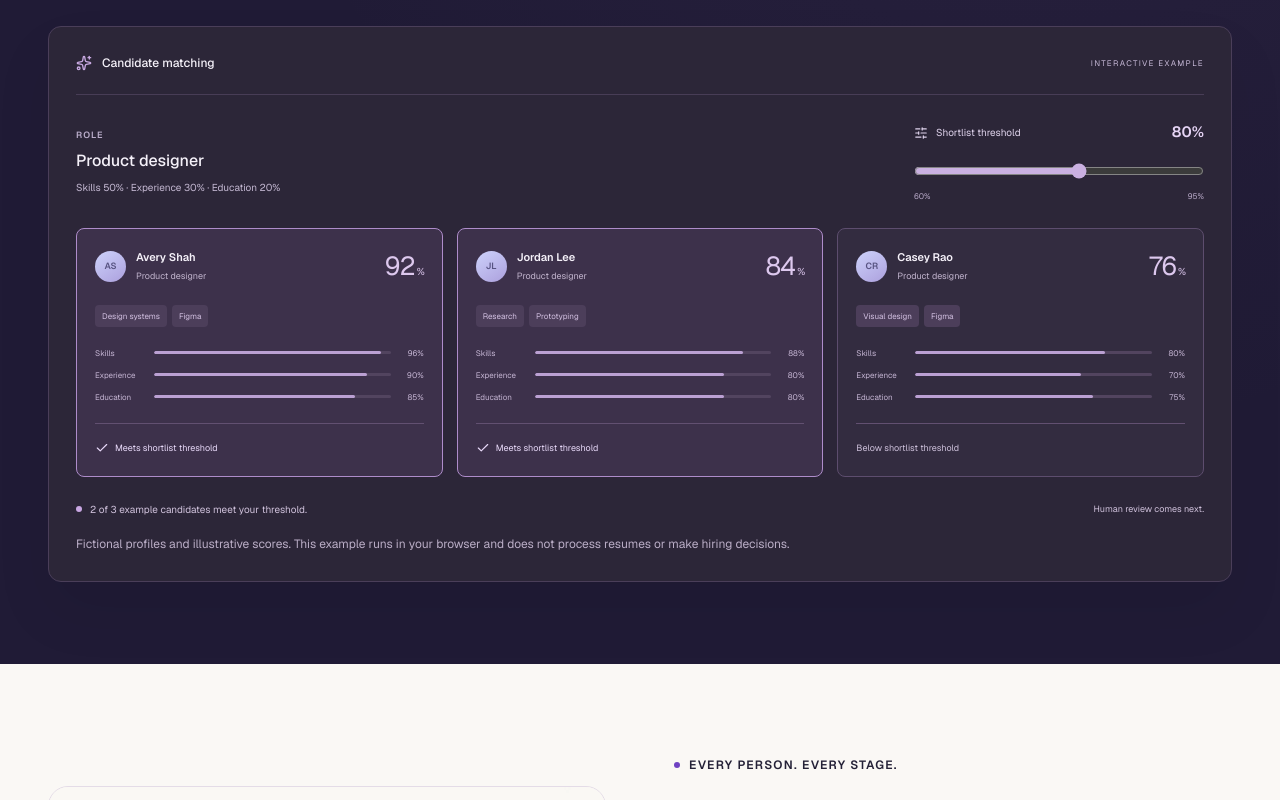
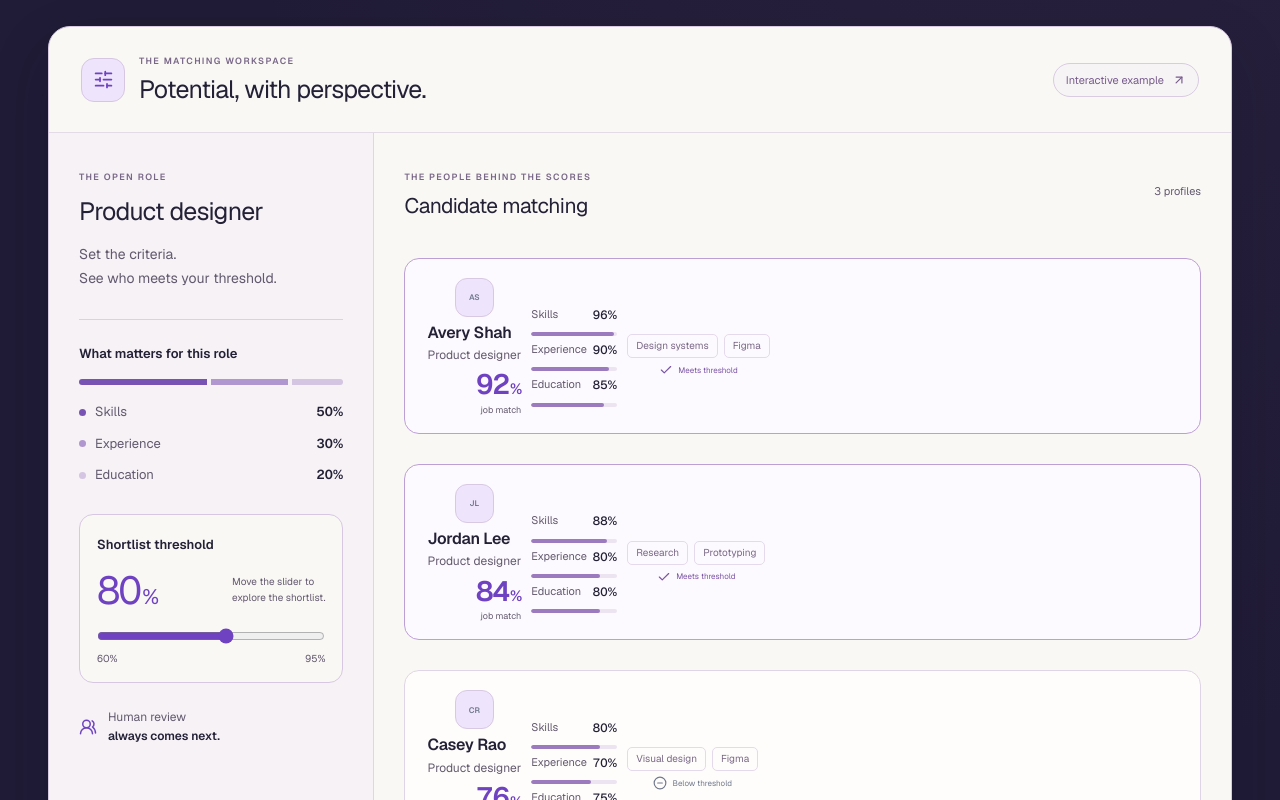
Before and after one commit to hitten04/wellgenz, a Next.js app: page / in a window 1280 px wide. Shown: the part 3620-4420 px from the top of the page. Built offline with nearby package versions, Linux system fonts and the light colour scheme.

Commit message:
Redesign candidate matching demo with criteria sidebar and readable evidence rows

```diff
--- a/src/app/home-refresh.css
+++ b/src/app/home-refresh.css
@@ -610,3 +610,90 @@
 .matching-paper-note strong{font-size:14px}
 .matching-paper-note p{font-size:12px}
 }
+
+/* Matching lab: calm controls beside readable, evidence-led candidate rows. */
+.match-lab{background:var(--paper);border:1px solid #d6c9e0;border-radius:22px;color:var(--ink);overflow:hidden;box-shadow:0 24px 60px #100b2426}
+.match-lab-header{display:flex;align-items:center;justify-content:space-between;gap:20px;padding:27px 32px;border-bottom:1px solid #e3dbe8}
+.match-lab-title{display:flex;align-items:center;gap:14px;min-width:0}
+.match-lab-title>span{display:grid;place-items:center;flex-shrink:0;width:44px;height:44px;border:1px solid #d6c6e2;border-radius:13px;background:var(--lilac);color:var(--violet)}
+.match-lab-title p,.match-lab-eyebrow{font-size:9px;line-height:1.6;letter-spacing:1.4px;color:#786787;font-weight:600}
+.match-lab-title h3{font-size:25px;line-height:1.3;letter-spacing:-.7px;margin:4px 0 0}
+.match-lab-example{display:flex;align-items:center;gap:8px;flex-shrink:0;font-size:11px;line-height:1.5;border:1px solid #d8cbe2;border-radius:999px;padding:8px 12px;color:#765b8c;background:#eee8f650}
+.match-lab-layout{display:grid;grid-template-columns:minmax(240px,.76fr) minmax(0,2fr)}
+.match-lab-settings{padding:30px;background:#eee8f670;border-right:1px solid #e0d5e8;min-width:0}
+.match-lab-role h4{font-size:25px;line-height:1.25;letter-spacing:-.7px;margin:9px 0 0}
+.match-lab-role p{font-size:14px;line-height:1.75;color:var(--muted);margin-top:14px}
+.match-lab-weights{margin-top:28px;padding-top:24px;border-top:1px solid #ddd0e6}
+.match-lab-weights h4{font-size:13px;font-weight:550;line-height:1.6}
+.match-weight-strip{display:flex;gap:4px;height:6px;border-radius:999px;overflow:hidden;margin:15px 0 17px}
+.match-weight-strip>span:nth-child(1){background:#7953b4}.match-weight-strip>span:nth-child(2){background:#b097cf}.match-weight-strip>span:nth-child(3){background:#d4c5e3}
+.match-lab-weights ul{display:grid;gap:12px;list-style:none;padding:0;margin:0}
+.match-lab-weights li{display:flex;align-items:center;justify-content:space-between;gap:15px;font-size:13px;line-height:1.5}
+.match-lab-weights li>span{display:flex;align-items:center;gap:9px;color:var(--muted)}
+.match-lab-weights i{width:7px;height:7px;border-radius:50%;background:#7953b4}
+.match-lab-weights li:nth-child(2) i{background:#b097cf}.match-lab-weights li:nth-child(3) i{background:#d4c5e3}
+.match-lab-weights strong{font-weight:550;font-variant-numeric:tabular-nums}
+.match-lab-threshold{margin-top:29px;padding:20px 17px 15px;border:1px solid #d7c7e3;border-radius:14px;background:var(--paper)}
+.match-lab-threshold label{display:block;font-size:13px;line-height:1.6;font-weight:550}
+.match-threshold-value{display:flex;align-items:center;justify-content:space-between;gap:12px;margin:15px 0 11px}
+.match-threshold-value output{font-size:39px;line-height:1;letter-spacing:-1.8px;color:var(--violet);font-variant-numeric:tabular-nums}
+.match-threshold-value output small{font-size:21px;margin-left:2px}
+.match-threshold-value>span{font-size:10px;line-height:1.6;color:var(--muted)}
+.match-lab-threshold input{display:block;width:100%;height:30px;margin:0;accent-color:var(--violet);cursor:pointer;touch-action:pan-y}
+.match-range-scale{display:flex;justify-content:space-between;font-size:10px;line-height:1.6;color:var(--muted)}
+.match-lab-human{display:flex;align-items:center;gap:11px;font-size:12px;line-height:1.6;color:var(--muted);margin-top:25px}
+.match-lab-human svg{color:var(--violet);flex-shrink:0}.match-lab-human strong{font-weight:550;color:var(--ink)}
+.match-lab-results{padding:30px;min-width:0}
+.match-results-heading{display:flex;align-items:center;justify-content:space-between;gap:15px;margin-bottom:21px}
+.match-results-heading h4{font-size:21px;line-height:1.3;letter-spacing:-.5px;margin-top:5px}
+.match-results-count{font-size:11px;line-height:1.6;color:var(--muted);white-space:nowrap}
+.match-person-list{display:grid;gap:13px;list-style:none;padding:0;margin:0}
+.match-person{padding:19px 22px 16px;border:1px solid #dfd5e6;border-radius:15px;background:#fffdfb;transition:border-color .2s,background-color .2s;min-width:0}
+.match-person[data-qualifies=true]{border-color:#bc9fd5;background:#fdfaff}
+.match-person-header{display:flex;align-items:center;gap:12px}
+.match-person-avatar{display:grid;place-items:center;width:39px;height:39px;flex-shrink:0;border:1px solid #d7c9e2;border-radius:12px;background:var(--lilac);color:var(--violet);font-size:12px;font-weight:550}
+.match-person-identity{min-width:0}
+.match-person-identity h5{font-size:16px;line-height:1.4;font-weight:550;letter-spacing:-.25px;margin:0}
+.match-person-identity p{font-size:12px;line-height:1.6;margin:2px 0 0;color:var(--muted)}
+.match-person-score{margin-left:auto;text-align:right;flex-shrink:0}
+.match-person-score>strong{display:block;font-size:28px;line-height:1.05;letter-spacing:-1px;font-weight:550;color:var(--violet);font-variant-numeric:tabular-nums}
+.match-person-score small{font-size:15px;margin-left:1px}
+.match-person-score>span{display:block;font-size:9px;line-height:1.6;color:var(--muted);margin-top:3px}
+.match-person-evidence{display:grid;grid-template-columns:repeat(3,minmax(0,1fr));gap:22px;margin-top:18px}
+.match-metric-label{display:flex;justify-content:space-between;gap:6px;font-size:11px;line-height:1.6;color:var(--muted)}
+.match-metric-label strong{font-weight:500;color:var(--ink);font-variant-numeric:tabular-nums}
+.match-metric-track{height:4px;border-radius:999px;overflow:hidden;background:#ece4f1;margin-top:7px}
+.match-metric-track>span{display:block;height:100%;border-radius:inherit;background:#9b7abd;transform-origin:left}
+.match-person-footer{display:flex;align-items:center;justify-content:space-between;gap:12px;flex-wrap:wrap;margin-top:17px}
+.match-person-tags{display:flex;flex-wrap:wrap;gap:6px}
+.match-person-tags>span{padding:3px 8px;border-radius:5px;border:1px solid #e4daeb;font-size:10px;line-height:1.6;color:#796886}
+.match-person-status{display:flex;align-items:center;gap:5px;font-size:11px;line-height:1.6;color:#80758a}
+.match-person[data-qualifies=true] .match-person-status{color:#7953a4}
+.match-lab-summary{display:flex;align-items:center;gap:15px;margin-top:21px;padding:0 2px}
+.match-summary-number{font-size:30px;line-height:1;font-weight:550;color:var(--violet);font-variant-numeric:tabular-nums;min-width:60px}
+.match-summary-number small{font-size:14px;color:#a38ab6;margin-left:4px;font-weight:400}
+.match-lab-summary p{font-size:12px;line-height:1.7;color:var(--muted);margin:0}
+.match-lab-summary strong{font-weight:500;color:var(--ink)}
+.match-lab-disclaimer{font-size:11px;line-height:1.7;color:#83768c;padding:17px 32px;margin:0;border-top:1px solid #e3dbe8;background:#eee8f64d}
+@media(max-width:1100px){.match-lab-layout{grid-template-columns:minmax(230px,.8fr) minmax(0,1.8fr)}.match-lab-settings,.match-lab-results{padding:24px}.match-person{padding:18px}.match-person-evidence{gap:13px}.match-lab-header{padding:24px}.match-lab-disclaimer{padding-inline:24px}}
+@media(max-width:759px){
+.match-lab-header{padding:22px;align-items:flex-start;flex-direction:column;gap:15px}
+.match-lab-title h3{font-size:23px}.match-lab-example{font-size:10px;padding:6px 10px}
+.match-lab-layout{grid-template-columns:minmax(0,1fr)}
+.match-lab-settings{display:grid;grid-template-columns:repeat(2,minmax(0,1fr));gap:24px 22px;padding:24px;border-right:0;border-bottom:1px solid #dfd3e7}
+.match-lab-weights{margin:0;padding:0;border:0}.match-lab-weights h4{font-size:12px}.match-lab-role h4{font-size:23px}.match-lab-role p{font-size:13px}
+.match-lab-threshold{margin:0;grid-column:1/-1}.match-threshold-value{justify-content:flex-start;gap:25px}.match-threshold-value>span{font-size:12px}
+.match-lab-human{margin:0;grid-column:1/-1}.match-lab-human br{display:none}
+.match-lab-results{padding:24px}.match-results-heading{align-items:flex-end}.match-results-heading h4{font-size:22px}
+.match-person-evidence{gap:17px}.match-metric-label{font-size:11px}.match-person{padding:19px}
+.match-lab-disclaimer{font-size:10px;padding:17px 24px}
+}
+@media(max-width:419px){
+.match-lab{border-radius:17px}.match-lab-header{padding:21px 18px}.match-lab-title{gap:11px}.match-lab-title h3{font-size:21px}.match-lab-title p{font-size:8px;letter-spacing:1px}
+.match-lab-settings{padding:22px 18px;gap:23px 17px}.match-lab-role h4{font-size:21px}.match-lab-role p{font-size:12px}.match-lab-weights h4,.match-lab-weights li{font-size:11px}.match-lab-weights li>span{gap:6px}
+.match-lab-results{padding:22px 14px}.match-results-heading{padding-inline:3px}.match-lab-eyebrow{font-size:8px;letter-spacing:1px}.match-results-count{font-size:10px}.match-results-heading h4{font-size:21px}
+.match-person{padding:17px 14px}.match-person-header{gap:9px}.match-person-identity h5{font-size:15px}.match-person-score>strong{font-size:26px}.match-person-avatar{width:35px;height:35px}
+.match-person-evidence{grid-template-columns:minmax(0,1fr);gap:10px;margin-top:18px}.match-person-evidence>div{display:grid;grid-template-columns:minmax(0,1.5fr) minmax(0,1fr);align-items:center;gap:16px}.match-metric-track{margin:0}.match-metric-label{font-size:12px}
+.match-person-footer{align-items:flex-start;gap:12px}.match-lab-summary p{font-size:11px}.match-lab-summary{gap:10px;padding-inline:3px}.match-summary-number{font-size:28px;min-width:53px}
+}
+@media(prefers-reduced-motion:reduce){.match-person{transition:none}}
--- a/src/components/matching-demo.tsx
+++ b/src/components/matching-demo.tsx
@@ -1,8 +1,9 @@
 "use client";
 
-import { useState } from "react";
-import { Check, SlidersHorizontal, Sparkles } from "lucide-react";
-import { motion, AnimatePresence } from "motion/react";
+import { useId, useState } from "react";
+import { ArrowUpRight, Check, CircleMinus, SlidersHorizontal, UsersRound } from "lucide-react";
+import { motion } from "motion/react";
+import { useReducedMotion } from "./use-reduced-motion";
 
 const candidates = [
   {
@@ -34,128 +35,50 @@ const candidates = [
   },
 ];
 
+const criteria = [
+  { key: "skills", label: "Skills", weight: 50 },
+  { key: "experience", label: "Experience", weight: 30 },
+  { key: "education", label: "Education", weight: 20 },
+] as const;
+
 export function MatchingDemo() {
   const [threshold, setThreshold] = useState(80);
+  const reducedMotion = useReducedMotion();
+  const sliderId = useId();
   const qualifying = candidates.filter(candidate => candidate.score >= threshold).length;
 
-  return (
-    <div className="matching-demo">
-      <div className="demo-top">
-        <span>
-          <Sparkles size={16} /> Candidate matching
-        </span>
-        <span className="demo-label">INTERACTIVE EXAMPLE</span>
+  return <div className="match-lab">
+    <div className="match-lab-header">
+      <div className="match-lab-title"><span><SlidersHorizontal size={21} aria-hidden="true"/></span><div><p>THE MATCHING WORKSPACE</p><h3>Potential, with perspective.</h3></div></div>
+      <span className="match-lab-example">Interactive example<ArrowUpRight size={14} aria-hidden="true"/></span>
+    </div>
+    <div className="match-lab-layout">
+      <div className="match-lab-settings">
+        <div className="match-lab-role"><span className="match-lab-eyebrow">THE OPEN ROLE</span><h4>Product designer</h4><p>Set the criteria.<br/>See who meets your threshold.</p></div>
+        <div className="match-lab-weights"><h4>What matters for this role</h4><div className="match-weight-strip" aria-hidden="true">{criteria.map(item => <span key={item.key} style={{ flex: item.weight }}/>)}</div><ul>{criteria.map(item => <li key={item.key}><span><i aria-hidden="true"/>{item.label}</span><strong>{item.weight}%</strong></li>)}</ul></div>
+        <div className="match-lab-threshold">
+          <label htmlFor={sliderId}>Shortlist threshold</label>
+          <div className="match-threshold-value"><output htmlFor={sliderId}>{threshold}<small>%</small></output><span>Move the slider to<br/>explore the shortlist.</span></div>
+          <input id={sliderId} type="range" min="60" max="95" step="1" value={threshold} aria-valuetext={`${threshold} percent matching threshold`} onChange={event => setThreshold(Number(event.target.value))}/>
+          <div className="match-range-scale"><span>60%</span><span>95%</span></div>
+        </div>
+        <p className="match-lab-human"><UsersRound size={18} aria-hidden="true"/><span>Human review<br/><strong>always comes next.</strong></span></p>
       </div>
-
-      <div className="demo-controls">
-        <div className="demo-role">
-          <span className="micro-label">ROLE</span>
-          <strong>Product designer</strong>
-          <span>Skills 50% · Experience 30% · Education 20%</span>
-        </div>
-        <div className="threshold-control">
-          <label htmlFor="shortlist-threshold">
-            <SlidersHorizontal size={14} />
-            Shortlist threshold <output htmlFor="shortlist-threshold">{threshold}%</output>
-          </label>
-          <input
-            id="shortlist-threshold"
-            type="range"
-            min="60"
-            max="95"
-            step="1"
-            value={threshold}
-            onChange={event => setThreshold(Number(event.target.value))}
-          />
-          <div className="range-scale">
-            <span>60%</span>
-            <span>95%</span>
-          </div>
-        </div>
+      <div className="match-lab-results">
+        <div className="match-results-heading"><div><span className="match-lab-eyebrow">THE PEOPLE BEHIND THE SCORES</span><h4>Candidate matching</h4></div><span className="match-results-count">3 profiles</span></div>
+        <ul className="match-person-list">
+          {candidates.map(candidate => {
+            const selected = candidate.score >= threshold;
+            return <li className="match-person" data-qualifies={selected} key={candidate.name}>
+              <div className="match-person-header"><span className="match-person-avatar" aria-hidden="true">{candidate.initials}</span><div className="match-person-identity"><h5>{candidate.name}</h5><p>Product designer</p></div><div className="match-person-score"><strong>{candidate.score}<small>%</small></strong><span>job match</span></div></div>
+              <div className="match-person-evidence">{criteria.map(item => <div key={item.key}><div className="match-metric-label"><span>{item.label}</span><strong>{candidate[item.key]}%</strong></div><div className="match-metric-track"><motion.span initial={{ scaleX: reducedMotion ? 1 : 0 }} whileInView={{ scaleX: 1 }} viewport={{ once: true, amount: .5 }} transition={{ duration: reducedMotion ? 0 : .65, ease: [.22, 1, .36, 1] }} style={{ width: `${candidate[item.key]}%` }}/></div></div>)}</div>
+              <div className="match-person-footer"><div className="match-person-tags">{candidate.tags.map(tag => <span key={tag}>{tag}</span>)}</div><span className="match-person-status">{selected ? <Check size={14} aria-hidden="true"/> : <CircleMinus size={14} aria-hidden="true"/>}{selected ? "Meets threshold" : "Below threshold"}</span></div>
+            </li>;
+          })}
+        </ul>
+        <div className="match-lab-summary" role="status" aria-live="polite" aria-atomic="true"><span className="match-summary-number">{qualifying}<small>/ 3</small></span><p>Example candidates meet your threshold.<br/><strong>Review the people behind the scores.</strong></p></div>
       </div>
-
-      <div className="demo-candidates">
-        {candidates.map(candidate => {
-          const selected = candidate.score >= threshold;
-          return (
-            <motion.div
-              layout
-              className={`demo-candidate ${selected ? "qualifies" : ""}`}
-              key={candidate.name}
-              whileHover={{ y: -3, scale: 1.01 }}
-              transition={{ type: "spring", stiffness: 350, damping: 25 }}
-            >
-              <div className="demo-candidate-top">
-                <span className="avatar avatar-lilac">{candidate.initials}</span>
-                <div>
-                  <strong>{candidate.name}</strong>
-                  <span>Product designer</span>
-                </div>
-                <span className="demo-score">
-                  {candidate.score}
-                  <small>%</small>
-                </span>
-              </div>
-              <div className="demo-tags">
-                {candidate.tags.map(tag => (
-                  <span key={tag}>{tag}</span>
-                ))}
-              </div>
-              <div className="score-breakdown">
-                {(["skills", "experience", "education"] as const).map(key => (
-                  <div key={key}>
-                    <span>{key}</span>
-                    <div className="score-track">
-                      <motion.span
-                        initial={{ width: 0 }}
-                        whileInView={{ width: `${candidate[key]}%` }}
-                        viewport={{ once: true }}
-                        transition={{ duration: 0.8, ease: "easeOut" }}
-                      />
-                    </div>
-                    <span>{candidate[key]}%</span>
-                  </div>
-                ))}
-              </div>
-              <div className="shortlist-status">
-                <AnimatePresence mode="wait">
-                  {selected ? (
-                    <motion.span
-                      key="qualifies"
-                      initial={{ scale: 0.95 }}
-                      animate={{ opacity: 1, scale: 1 }}
-                      exit={{ opacity: 0, scale: 0.95 }}
-                      style={{ display: "inline-flex", alignItems: "center", gap: "6px" }}
-                    >
-                      <Check size={14} /> Meets shortlist threshold
-                    </motion.span>
-                  ) : (
-                    <motion.span
-                      key="below"
-                      initial={{ scale: 0.95 }}
-                      animate={{ opacity: 1, scale: 1 }}
-                      exit={{ opacity: 0, scale: 0.95 }}
-                    >
-                      Below shortlist threshold
-                    </motion.span>
-                  )}
-                </AnimatePresence>
-              </div>
-            </motion.div>
-          );
-        })}
-      </div>
-
-      <div className="demo-bottom">
-        <p aria-live="polite" aria-atomic="true">
-          <span className="tiny-dot" />
-          {qualifying} of 3 example candidates meet your threshold.
-        </p>
-        <span>Human review comes next.</span>
-      </div>
-      <p className="demo-disclaimer">
-        Fictional profiles and illustrative scores. This example runs in your browser and does not process resumes or make hiring decisions.
-      </p>
     </div>
-  );
+    <p className="match-lab-disclaimer">Fictional profiles and illustrative scores. This example runs in your browser and does not process resumes or make hiring decisions.</p>
+  </div>;
 }
```
